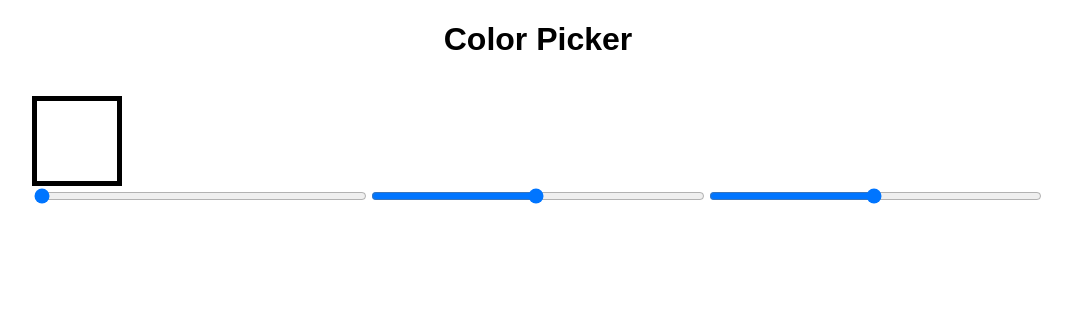
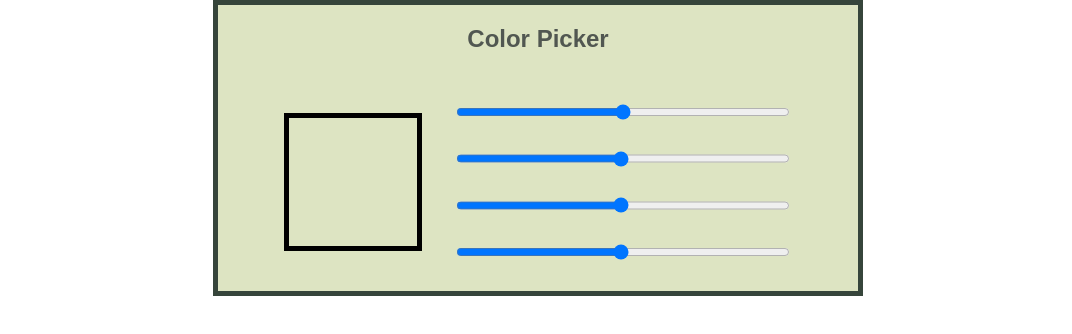
Before and after one commit to msolone/color-picker, a React (Create React App) app: page / in a window 1280 px wide. Shown: the top 334 px of the page, without its empty margins (102-1174 px from the left). Built offline with nearby package versions, Linux system fonts and the light colour scheme.

Commit message:
Added Alpha Slided

```diff
--- a/src/App.css
+++ b/src/App.css
@@ -1,9 +1,22 @@
+
+.body {
+  display: flex;
+  justify-content: center;
+  align-items: center;
+}
+
 .App {
   text-align: center;
+  border: 5px solid #36453B;
+  width: 50%;
+  background-color:  rgb(221, 228, 194);
+  color: #515751
+
 }
 
 input {
   width: 25em;
+  padding: 1em 0;
 }
 
 .console {
@@ -14,9 +27,14 @@ input {
 }
 
 .color-box {
-  height: 5em;
-  width: 5em;
+  height: 8em;
+  width: 8em;
   border: 5px solid black;
   margin-right: 2em;
 
 }
+
+.sliders {
+  display: flex;
+  flex-direction: column;
+}
--- a/src/App.js
+++ b/src/App.js
@@ -5,23 +5,16 @@ import Slider from "./Slider";
 
 class App extends Component {
 
-  hueUpdated = (event) => {
-    console.log('this works', event.target.value)
-  }
-
   render() {
     return (
-      <div className="App">
+      <section className='body'>
+      <div className="App" >
         <h1>Color Picker</h1>
-        <section className='console'>
-
-          <section>
 
             <Slider />
 
-          </section>
-        </section>
       </div>
+      </section>
     );
   }
 }
--- a/src/Slider.js
+++ b/src/Slider.js
@@ -1,48 +1,60 @@
 import React, { Component } from "react";
 
 class Slider extends Component {
-
   constructor(props) {
     super(props);
     this.state = {
-            hue: 0,
-            saturation: 0,
-            brightness: 0
-        }
+      hue: 180,
+      saturation: 50,
+      brightness: 50,
+      alpha: 1,
+
+    };
   }
 
   hueUpdated = event => {
     console.log(event.target.value);
-    const newHue = event.target.value
+    const newHue = event.target.value;
     this.setState({
       hue: newHue
-    })
+    });
   };
 
   saturationUpdated = event => {
     console.log("Saturation works", event.target.value);
-    const newSaturation = event.target.value
+    const newSaturation = event.target.value;
     this.setState({
       saturation: newSaturation
-    })
+    });
   };
 
   lightnessUpdated = event => {
     console.log("Lightness works", event.target.value);
-    const newlightness = event.target.value
+    const newlightness = event.target.value;
     this.setState({
       lightness: newlightness
-    })
+    });
+  };
+
+  alphaUpdated = event => {
+    console.log("Alpha works", event.target.value);
+    const newAlpha = event.target.value;
+    this.setState({
+      alpha: newAlpha / 100
+    });
   };
 
   render() {
     return (
-      <div>
+      <div className="console">
         <section
           className="color-box"
-          style={{ backgroundColor: `hsl(${this.state.hue},${this.state.saturation}%,${this.state.lightness}%)` }}
+          style={{
+            backgroundColor: `hsla(${this.state.hue},${this.state.saturation}%,${this.state.lightness}%,${this.state.alpha})`
+          }}
         />
         <section>
+          <section className="sliders">
             <input
               type="range"
               min="1"
@@ -65,6 +77,14 @@ class Slider extends Component {
               name="lightness"
               onInput={this.lightnessUpdated}
             />
+            <input
+              type="range"
+              min="1"
+              max="100"
+              name="alpha"
+              onInput={this.alphaUpdated}
+            />
+          </section>
         </section>
       </div>
     );
```
Lines whose indentation alone changed are shown as unchanged.
